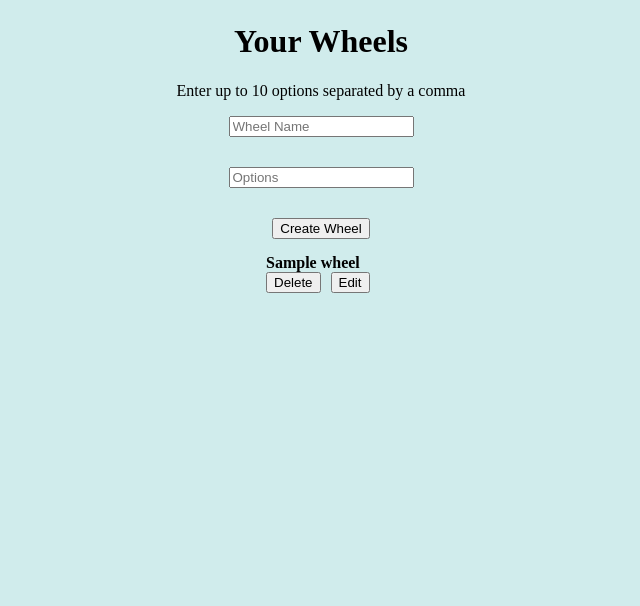
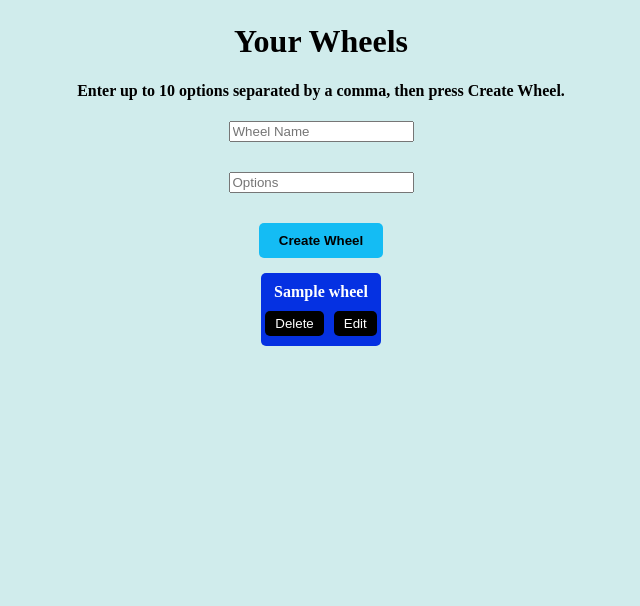
Before and after one commit to WarrenWittcop/Choozy-Whirl, a Flask app: page /wheels in a window 1280 px wide. Shown: the part 48-654 px from the top of the page, without its empty margins (319-959 px from the left). Run offline with Flask 3, Linux system fonts and the light colour scheme; the visitor is signed in with stand-in values (Sample User, id 1); a database or web service that is not in the repository returns one stand-in record (values such as "Sample title"); some libraries are stand-ins or nearby versions.

Commit message:
css update, wheels

```diff
--- a/static/styles.css
+++ b/static/styles.css
@@ -171,8 +171,15 @@ nav ul li a, footer ul li a {
 
   .wheel {
       margin-bottom: 20px;
-  display: inline-block;
-  text-align: left;
+      background-color: #0531e2;
+      color: white;
+      padding: 10px;
+      border-radius: 5px;
+      display: flex;
+      flex-direction: column;
+      align-items: center;
+      text-align: center;
+      width: 100px;
   }
 
   .options {
@@ -194,7 +201,7 @@ nav ul li a, footer ul li a {
       display: flex;
       justify-content: center;
       align-items: center;
-    width:100%;
+      width: 100%;
       overflow: hidden;
   }
 
@@ -220,19 +227,18 @@ nav ul li a, footer ul li a {
       margin-bottom: 20px;
   }
 
-.wheel {
-    width: 100px;
-    text-align: left;
-    margin-right: 10px;
-}
-
   .action-buttons {
       display: flex;
-    align-items: center;
+      justify-content: center; /* Center horizontally */
+      margin-top: 10px;
   }
 
   .action-buttons form {
       margin-right: 10px;
+  }
+
+  .action-buttons form:last-child {
+      margin-right: 0;
   }
 
   #decision-wheel text {
@@ -275,3 +281,39 @@ nav ul li a, footer ul li a {
       color: transparent;
       animation: glowing 20s linear infinite;
   }
+
+  /* Action button styles */
+  .action-button {
+      background-color: black;
+      color: white;
+      border: none;
+      padding: 5px 10px;
+      cursor: pointer;
+      border-radius: 5px;
+  }
+
+  .action-button:hover {
+      background-color: #333;
+  }
+
+
+  .wheels-container {
+      display: flex;
+      flex-wrap: wrap;
+      justify-content: center;
+      gap: 20px;
+  }
+
+  /* Create Wheel button */
+.create-button {
+    background-color: #14bcf4;
+    color: black;
+    font-weight: bold;
+    padding: 10px 20px;
+    border: none;
+    border-radius: 5px;
+}
+
+.create-button:hover {
+    background-color: #0da6d9;
+}
--- a/templates/wheels.html
+++ b/templates/wheels.html
@@ -6,8 +6,7 @@
 <div class="words" style="padding-top: 50px;">
     <h1>Your Wheels</h1>
 
-    <!-- Text above the create wheel section -->
-    <p>Enter up to 10 options separated by a comma</p>
+    <h4>Enter up to 10 options separated by a comma, then press Create Wheel.</h4>
 
     <!-- Create wheel section -->
     <div class="create-wheel-container">
@@ -15,7 +14,7 @@
             <input type="hidden" name="action" value="create">
             <input type="text" name="wheel_name" id="wheel_name" placeholder="Wheel Name" maxlength="12" oninput="limitInputLength()" required class="margin-bot"><br>
             <input type="text" name="options" placeholder="Options" required class="margin-bot"><br>
-            <button type="submit" class="margin-bot2">Create Wheel</button>
+            <button type="submit" class="margin-bot2 create-button" >Create Wheel</button>
         </form>
     </div>
 
@@ -29,9 +28,9 @@
                     <form method="post" action="{{ url_for('wheels') }}" style="display: inline;">
                         <input type="hidden" name="action" value="delete">
                         <input type="hidden" name="wheel_index" value="{{ loop.index0 }}">
-                        <button type="submit">Delete</button>
+                        <button type="submit" class="action-button">Delete</button>
                     </form>
-                    <button onclick="document.getElementById('edit-form-{{ loop.index0 }}').style.display='block'">Edit</button>
+                    <button class="action-button" onclick="document.getElementById('edit-form-{{ loop.index0 }}').style.display='block'">Edit</button>
                 </div>
                 <form id="edit-form-{{ loop.index0 }}" method="post" action="{{ url_for('wheels') }}" style="display:none;">
                     <input type="hidden" name="action" value="update">
@@ -49,7 +48,7 @@
                     {% for i in range(wheel.options | length, 10) %}
                         <input type="text" name="options[]"><br>
                     {% endfor %}
-                    <button type="submit">Save Changes</button>
+                    <button type="submit" class="action-button">Save Changes</button>
                 </form>
             </div>
             {% endfor %}
```
Lines whose indentation alone changed are shown as unchanged.
